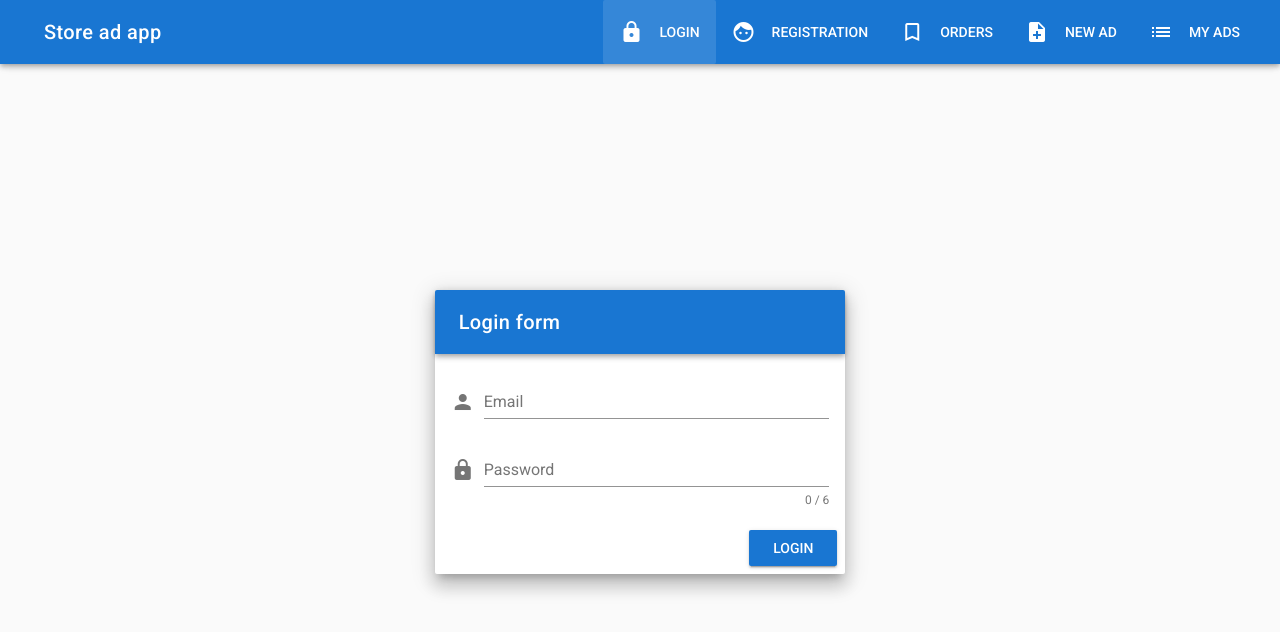
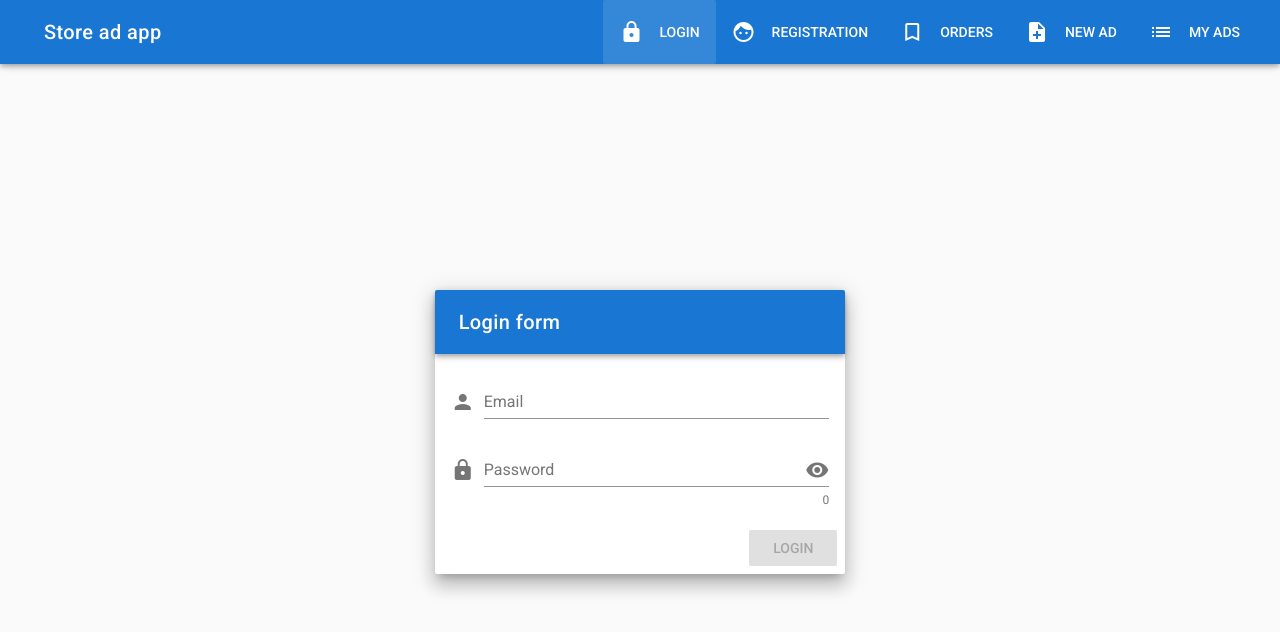
Before and after one commit to DominuSSoboL/store-ad-app, a Vue app: page /login in a window 1280 px wide. Shown: the top 632 px of the page. Built offline with nearby package versions, Linux system fonts and the light colour scheme.

Commit message:
Finised work for login page. Add validation inputs and form

```diff
--- a/src/components/Auth/Login.vue
+++ b/src/components/Auth/Login.vue
@@ -8,36 +8,44 @@
               </v-toolbar>
 
               <v-card-text>
+
                 <v-form
                     ref="form"
                     v-model="valid"
-                    validation
-                >
+                    validation>
+
                   <v-text-field
                     prepend-icon="person"
                     name="email"
                     label="Email"
                     type="email"
+                    :rules="emailRules"
                     v-model="email"
+                  ></v-text-field>
 
-                  ></v-text-field>
                   <v-text-field
                     prepend-icon="lock"
+                    v-model="password"
+                    :append-icon="showPassword ? 'visibility_off' : 'visibility'"
+                    :rules="[passwordRules.required, passwordRules.min]"
+                    :type="showPassword ? 'text' : 'password'"
                     name="password"
                     label="Password"
-                    :counter="6"
-                    type="password"
-                    v-model="password"
+                    hint="At least 8 characters"
+                    counter
+                    @click:append="showPassword = !showPassword"
                   ></v-text-field>
+
                 </v-form>
+
               </v-card-text>
-
               <v-card-actions>
                 <v-spacer></v-spacer>
                 <v-btn
                     color="primary"
                     @click="onSubmit"
-                >Login</v-btn>
+                    :disabled="!valid">
+                Login</v-btn>
               </v-card-actions>
 
             </v-card>
@@ -52,12 +60,27 @@
         return {
             email: '',
             password: '',
+            showPassword: false,
             valid: false,
+            emailRules: [
+              v => !!v || 'E-mail is required',
+              v => /.+@.+/.test(v) || 'E-mail must be valid'
+            ],
+            passwordRules: {
+              required: v => !!v || 'Password is required',
+              min: v => v.length >= 8 || 'Min 8 characters'
+            }
         }
     },
     methods: {
         onSubmit () {
-
+          if(this.$refs.form.validate()){
+            const user = {
+              email: this.email,
+              password: this.password
+            }
+            console.log(user)
+          }
         }
     }
 }
```
